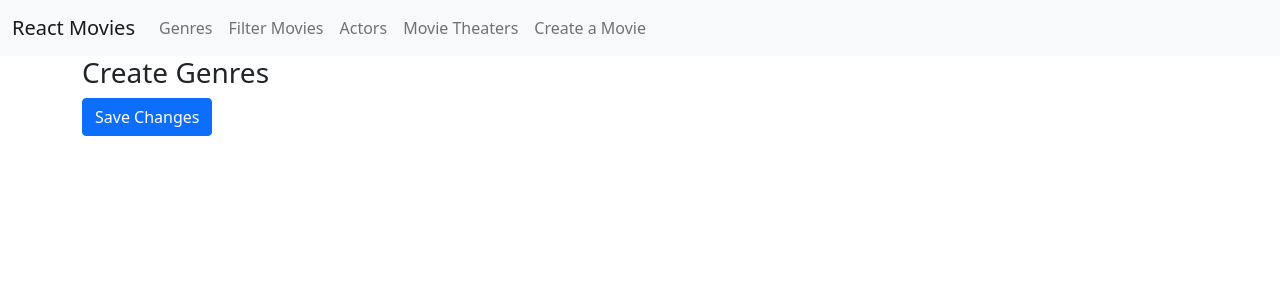
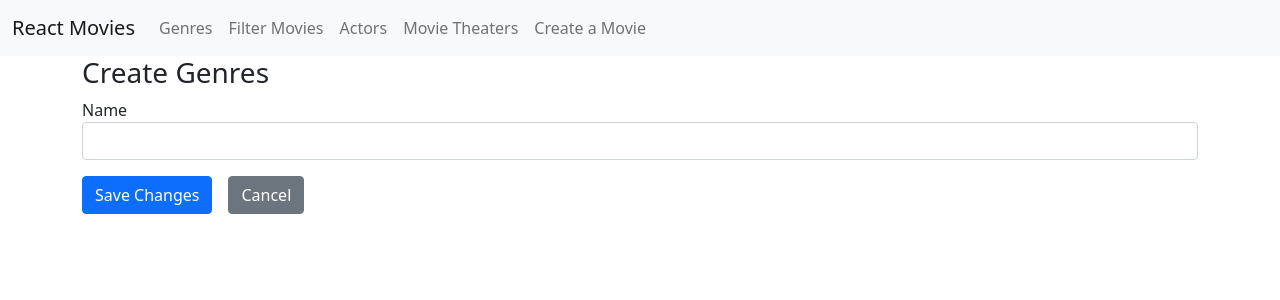
Before and after one commit to ved02prakash/RMOVIENEW, a React (Create React App) app: page /genres/create in a window 1280 px wide. Shown: the top 300 px of the page. Built offline with nearby package versions, Linux system fonts and the light colour scheme.

Commit message:
Form Validation

```diff
--- a/package.json
+++ b/package.json
@@ -11,12 +11,14 @@
     "@types/react": "^18.2.11",
     "@types/react-dom": "^18.2.4",
     "bootstrap": "5.0",
+    "formik": "^2.2.9",
     "react": "^17.0.2",
     "react-dom": "^17.0.2",
     "react-router-dom": "5.2",
     "react-scripts": "5.0.1",
     "typescript": "^4.9.5",
-    "web-vitals": "^2.1.4"
+    "web-vitals": "^2.1.4",
+    "yup": "^0.32.9"
   },
   "scripts": {
     "start": "react-scripts start",
--- a/src/App.tsx
+++ b/src/App.tsx
@@ -5,6 +5,9 @@ import {landingPage, movieDTO} from './movies/movies.model'
 import Menu from './Menu';
 import { BrowserRouter, Route, Router, Switch } from 'react-router-dom';
 import routes from './route-config'
+import configureValidations from './validations';
+
+configureValidations();
 function App() {
 
   return (
--- a/src/genres/creategenres.tsx
+++ b/src/genres/creategenres.tsx
@@ -1,14 +1,31 @@
-import { useHistory } from "react-router-dom";
+import { Link } from "react-router-dom";
 import Button from "../utils/Button";
-
+import { Form, Formik } from "formik";
+import * as Yup from 'yup'
+import TextField from "../utils/TextField";
 export default function Creategenres(){
-    const history = useHistory();
+   // const history = useHistory();
     return (
         <>
         <h3>Create Genres</h3>
-        <Button onClick={() => {
-history.push('/genres');
-        }}>Save Changes</Button>
+<Formik initialValues={{
+    name:''
+}}
+
+onSubmit={value=>{
+    console.log(value);
+}}
+validationSchema={Yup.object({
+    name:Yup.string().required('This field is required').firstLetterUppercase()
+})}
+>
+        <Form>
+        <TextField field="name" displayName="Name"></TextField>
+        <Button type="submit">Save Changes</Button>
+        <Link className="btn btn-secondary" to="/genres">Cancel</Link>
+    </Form>
+</Formik>
+
         </>
     )
 }
--- a/src/index.css
+++ b/src/index.css
@@ -11,3 +11,7 @@ code {
   font-family: source-code-pro, Menlo, Monaco, Consolas, 'Courier New',
     monospace;
 }
+
+form > a{
+  margin-left:1rem;
+}
--- a/src/utils/Button.tsx
+++ b/src/utils/Button.tsx
@@ -1,9 +1,14 @@
 import { ReactElement } from "react";
 
 export default function Button(props: buttonProps){
-return <button className="btn btn-primary" onClick={props.onClick}>{props.children}</button>
+return <button className="btn btn-primary" type={props.type} onClick={props.onClick}>{props.children}</button>
 }
 interface buttonProps{
     children?:React.ReactNode;
-    onClick():void;
+    onClick?():void;
+    type:"button" | "submit"
 }
+
+Button.defaultProps={
+type:"button"
+}
--- /dev/null
+++ b/src/utils/TextField.tsx
@@ -0,0 +1,18 @@
+import { ErrorMessage, Field } from "formik";
+
+export default function TextField(props: textFiledProps){
+    return (
+        <>
+        <div className="mb-3">
+            <label htmlFor={props.field}>{props.displayName}</label>
+            <Field name={props.field} id={props.field} className="form-control"></Field>
+            <ErrorMessage name={props.field}>{msg=><div className="text-danger">{msg}</div>}</ErrorMessage>
+        </div>
+        </>
+    )
+}
+
+interface textFiledProps{
+    field:string,
+    displayName:string
+}
--- /dev/null
+++ b/src/validations.ts
@@ -0,0 +1,16 @@
+import * as yup from 'yup'
+
+function configureValidations(){
+    yup.addMethod(yup.string,'firstLetterUppercase',function(){
+        return this.test('first-letter-uppercase',
+        'First Letter Must Be Upper Case',function(value){
+            if(value && value.length>0){
+const firstLetter=value.substring(0,1);
+return firstLetter===firstLetter.toUpperCase();
+            }
+            return true;
+        })
+    })
+}
+
+export default configureValidations;
```
Also changed, not shown: src/global.d.ts (added, +7 -0 lines), 1 other file (tests, documents, lock files or other folders).
